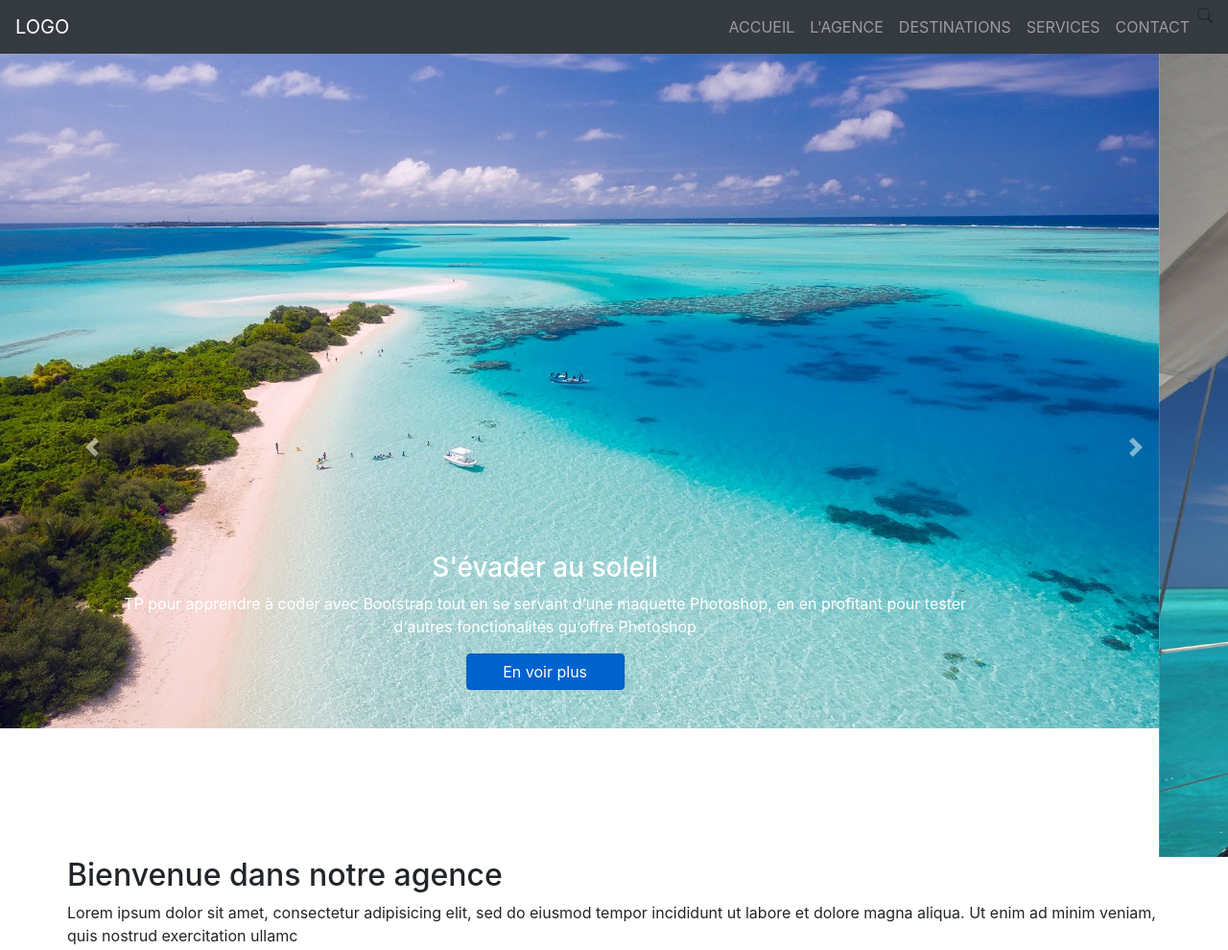
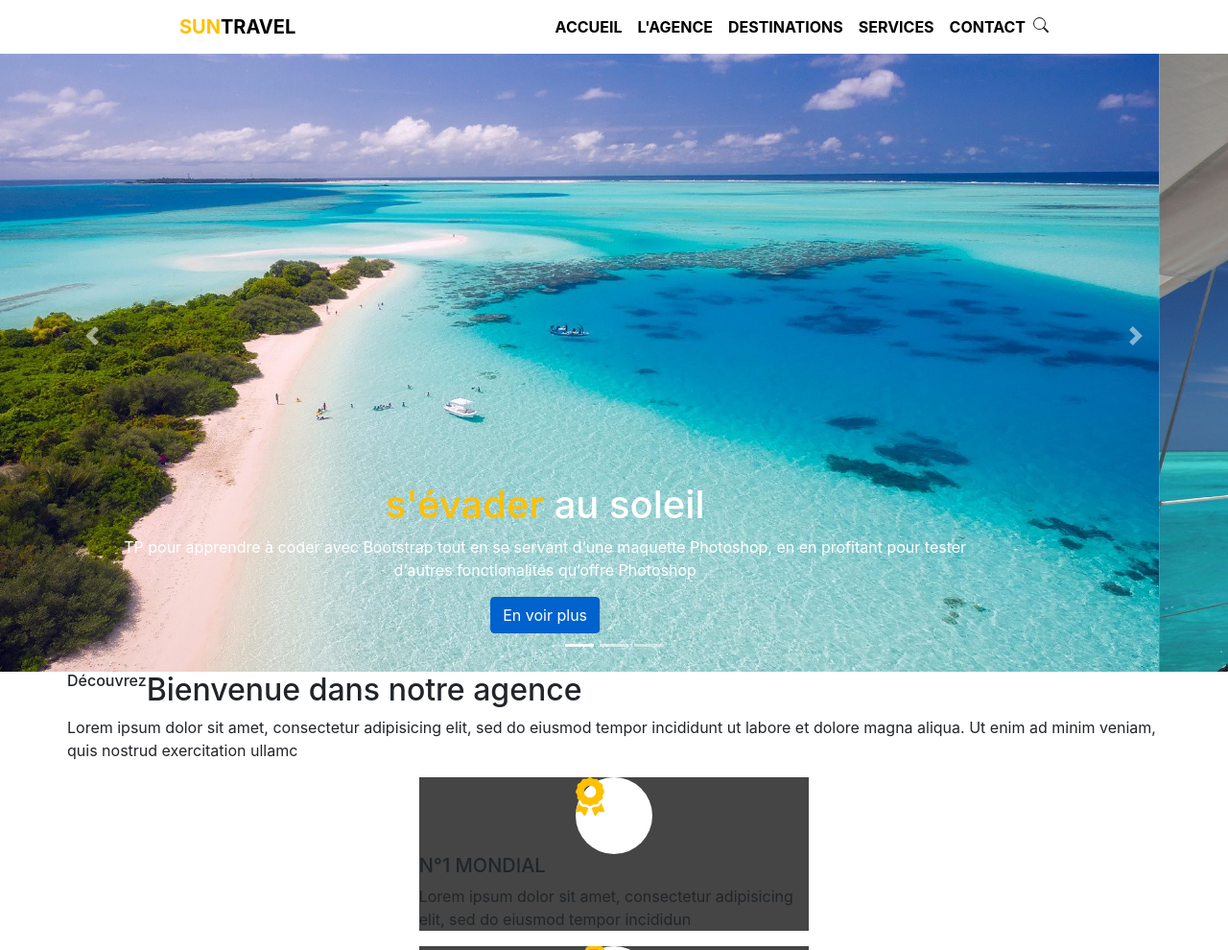
Before and after one commit to Cassandre-david/site-sunisland, a plain HTML site: page index.html in a window 1280 px wide. Shown: the top 990 px of the page at 96% size. Drawn offline with nearby package versions, Linux system fonts and the light colour scheme.

Commit message:
modifications nav

```diff
--- a/css/style.css
+++ b/css/style.css
@@ -1,20 +1,16 @@
-.topnav{
-    display: flex;
-    justify-content: space-around;
+#contact{
+
     background-color: #454545;
     color: #ffffff;
    ;
 }
 
-.email{
-    display: flex;
-}
 
 .bi-envelope{
     color: #ffc000;
 }
 
-button{
+.button-primary{
     text-transform: uppercase;
     background-color: #ffc000;
     color: #ffffff;
@@ -24,9 +20,17 @@ button{
     width: 165px;
 }
 
-.navbar a{
+nav a{
     text-decoration: none;
     text-transform: uppercase;
+    color: black;
+    font-weight: bold;
+
+
+}
+
+.bi-search{
+    margin-top:10px;
 }
 
 span{
@@ -38,13 +42,6 @@ h1{
 }
 
 
-/* Make the image fully responsive */
-.carousel-inner img {
-    width: 100%;
-    height: 100%;
-
-}
-
 #bienvenue i{
 
     font-size: 40px;
@@ -52,8 +49,16 @@ h1{
     background-color: #ffffff;
     width: 80px;
     height: 80px;
+    border-radius: 40px;
+    align-items: center;
+    justify-content: center;
 }
 
 #bienvenue .sun-carte{
     background-color: #454545;
 }
+
+.sun-carte :hover{
+    border: #ffc000;
+    background-color: #ffffff;
+}
--- a/index.html
+++ b/index.html
@@ -16,21 +16,24 @@
  </head>
  <body>
 
-     <div class="topnav">
-         <div class="email">
-            <svg width="1em" height="1em" viewBox="0 0 16 16" class="bi bi-envelope" fill="currentColor" xmlns="http://www.w3.org/2000/svg">
-                <path fill-rule="evenodd" d="M0 4a2 2 0 0 1 2-2h12a2 2 0 0 1 2 2v8a2 2 0 0 1-2 2H2a2 2 0 0 1-2-2V4zm2-1a1 1 0 0 0-1 1v.217l7 4.2 7-4.2V4a1 1 0 0 0-1-1H2zm13 2.383l-4.758 2.855L15 11.114v-5.73zm-.034 6.878L9.271 8.82 8 9.583 6.728 8.82l-5.694 3.44A1 1 0 0 0 2 13h12a1 1 0 0 0 .966-.739zM1 11.114l4.758-2.876L1 5.383v5.73z"/>
-              </svg>
-        <p>contact@sunisland.com</p>
-    </div>
-        <div class="tel">
-        <p>Appelez le : +33 1 23 45 67 89</p>
-        </div>
-     </div>
+
      <header>
 
-        <nav class="navbar navbar-expand-sm bg-dark navbar-dark fixed-top d-flex justify-content-between">
-          <a class="navbar-brand" href="#">Logo</a>
+      <address id="contact" class="row bg-dark fixed-top d-flex justify-content-between">
+        <div class="email d-flex">
+        <svg width="1em" height="1em" viewBox="0 0 16 16" class="bi bi-envelope" fill="currentColor" xmlns="http://www.w3.org/2000/svg">
+          <path fill-rule="evenodd" d="M0 4a2 2 0 0 1 2-2h12a2 2 0 0 1 2 2v8a2 2 0 0 1-2 2H2a2 2 0 0 1-2-2V4zm2-1a1 1 0 0 0-1 1v.217l7 4.2 7-4.2V4a1 1 0 0 0-1-1H2zm13 2.383l-4.758 2.855L15 11.114v-5.73zm-.034 6.878L9.271 8.82 8 9.583 6.728 8.82l-5.694 3.44A1 1 0 0 0 2 13h12a1 1 0 0 0 .966-.739zM1 11.114l4.758-2.876L1 5.383v5.73z"/>
+        </svg>
+        <a href="mailto:contact@sunisland.com">contact@sunisland.com</a>
+      </div>
+      <div class="tel"></div>
+        <a href="tel:+33123456789">Appelez le : +33 1 23 45 67 89</a>
+      </div>
+      </address>
+
+        <nav id="nav" class="navbar navbar-expand-sm bg-white color-dark fixed-top d-flex justify-content-between">
+          <div class="container col-md-9 col-md-offset-2">
+          <a class="navbar-brand" href="#"><span>SUN</span>TRAVEL</a>
             <ul class="navbar-nav">
               <li class="nav-item">
                 <a class="nav-link" href="#">Accueil</a>
@@ -52,6 +55,7 @@
                 <path fill-rule="evenodd" d="M6.5 12a5.5 5.5 0 1 0 0-11 5.5 5.5 0 0 0 0 11zM13 6.5a6.5 6.5 0 1 1-13 0 6.5 6.5 0 0 1 13 0z"/>
               </svg>
             </ul>
+          </div>
           </nav>
 
 
@@ -63,27 +67,27 @@
             </ul>
             <div class="carousel-inner">
               <div class="carousel-item active">
-                <img src="css/Liens/maldives-1993704_1920.jpg" alt="Maldives" width="1100" height="500">
+                <img src="css/Liens/maldives-1993704_1920.jpg" alt="Maldives" width="100%" height="700px">
                 <div class="carousel-caption">
-                  <h3>S'évader au soleil</h3>
+                  <h1><span>s'évader</span> au soleil</h1>
                   <p>TP pour apprendre à coder avec Bootstrap tout en se servant
                     d‘une maquette Photoshop, en en profitant pour tester d‘autres fonctionalités qu‘offre Photoshop</p>
                     <button type="button" class="btn btn-primary active">En voir plus</button>
                   </div>
               </div>
               <div class="carousel-item">
-                <img src="css/Liens/sailboat-2047389_1920.jpg" alt="Sailboat" width="1100" height="500">
+                <img src="css/Liens/sailboat-2047389_1920.jpg" alt="Sailboat" width="100%" height="700px">
                 <div class="carousel-caption">
-                  <h3>S'évader au soleil</h3>
+                  <h1><span>s'évader</span> au soleil</h1>
                   <p>TP pour apprendre à coder avec Bootstrap tout en se servant
                     d‘une maquette Photoshop, en en profitant pour tester d‘autres fonctionalités qu‘offre Photoshop</p>
                     <button type="button" class="btn btn-primary active">En voir plus</button>
                   </div>
               </div>
               <div class="carousel-item">
-                <img src="css/Liens/bali-2975787_1920.jpg" alt="Bali" width="1100" height="500">
+                <img src="css/Liens/bali-2975787_1920.jpg" alt="Bali" width="100%" height="700px">
                 <div class="carousel-caption">
-                  <h3>S'évader au soleil</h3>
+                  <h1><span>s'évader</span> au soleil</h1>
                   <p>TP pour apprendre à coder avec Bootstrap tout en se servant
                     d‘une maquette Photoshop, en en profitant pour tester d‘autres fonctionalités qu‘offre Photoshop</p>
                     <button type="button" class="btn btn-primary active">En voir plus</button>
@@ -101,24 +105,25 @@
           <section id="bienvenue">
             <div class="container">
             <div class="row">
-              <h6></h6>
+              <h6>Découvrez</h6>
               <h2>Bienvenue dans notre agence</h2>
               <p> Lorem ipsum dolor sit amet, consectetur adipisicing elit,
                 sed do eiusmod tempor incididunt ut labore et dolore magna aliqua. Ut enim ad minim veniam, quis nostrud exercitation ullamc</p>
               </div>
             </div>
             </div>
-            <div class="row">
+
+
+            <div class="row d-flex justify-content-around">
               <div class="col-4">
                 <div class="sun-carte">
                 <div class="sun-icon rounded-circle d-flex justify-content-center align-items-center">
-                  <i class="fas fa-award" aria-hidden="true"></i>
+                  <i class="fas fa-award"></i>
                 </div>
-                <div class="sun-texte">
                   <h5>N°1 MONDIAL</h5>
                 <p>Lorem ipsum dolor sit amet,
                   consectetur adipisicing elit, sed do eiusmod tempor incididun</p>
-                </div>
+
               </div>
 
               <div class="sun-carte">
@@ -157,6 +162,8 @@
             </div>
             </div>
 
+
+
           </section>
 
 
```
